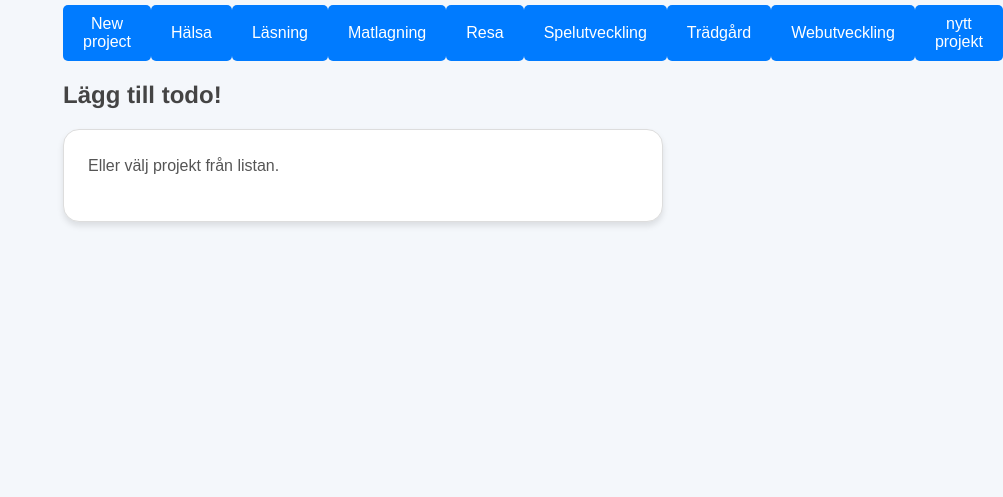
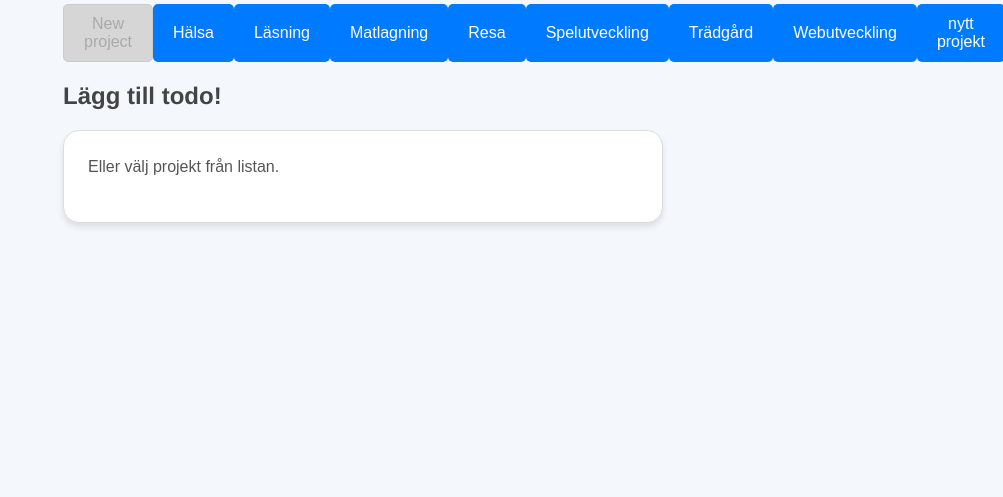
Before and after one commit to JohanCodeForFun/todo-practice, a plain HTML site: page index.html in a window 1280 px wide. Shown: the part 303-800 px from the top of the page, without its empty margins (277-1280 px from the left). Drawn offline with Linux system fonts and the light colour scheme.

Commit message:
disable new project button

```diff
--- a/index.html
+++ b/index.html
@@ -11,7 +11,7 @@
     <main>
       <h1>Todo app!</h1>
       <div class="tab-list">
-        <button class="tablinks" data-project="new">New project</button>
+        <button class="tablinks" data-project="new" disabled="true">New project</button>
       </div>
 
       <section data-id="project-group">
```
